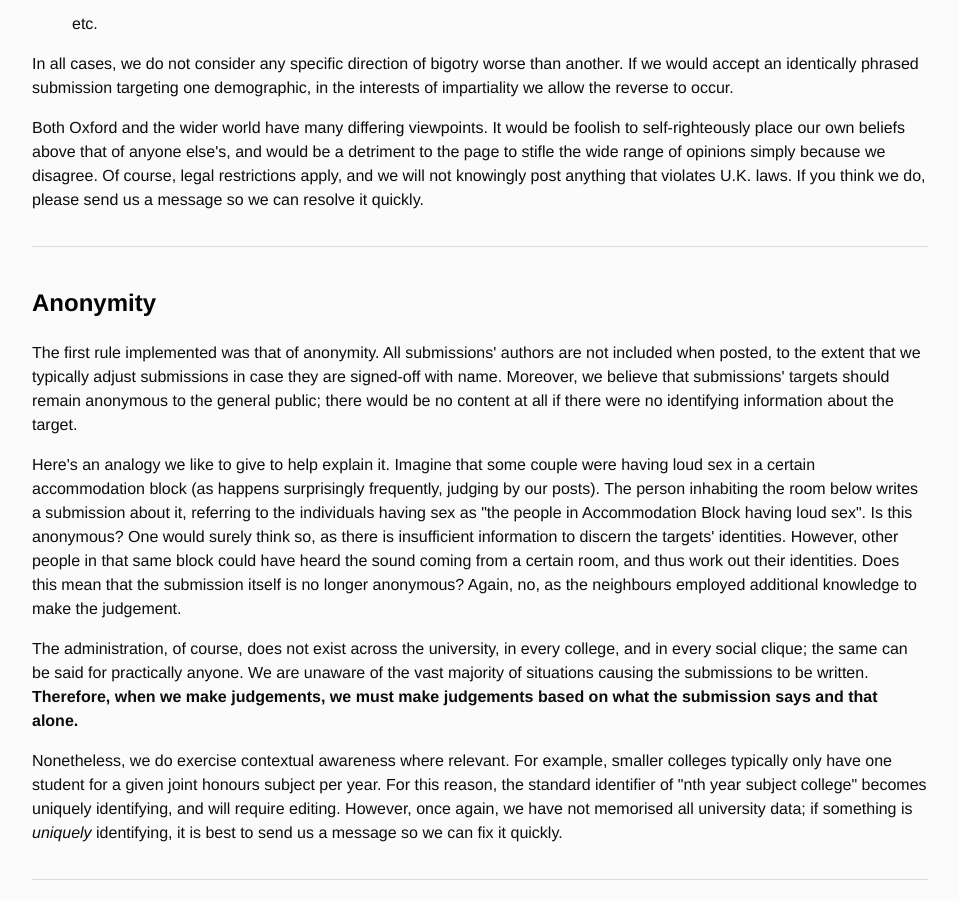
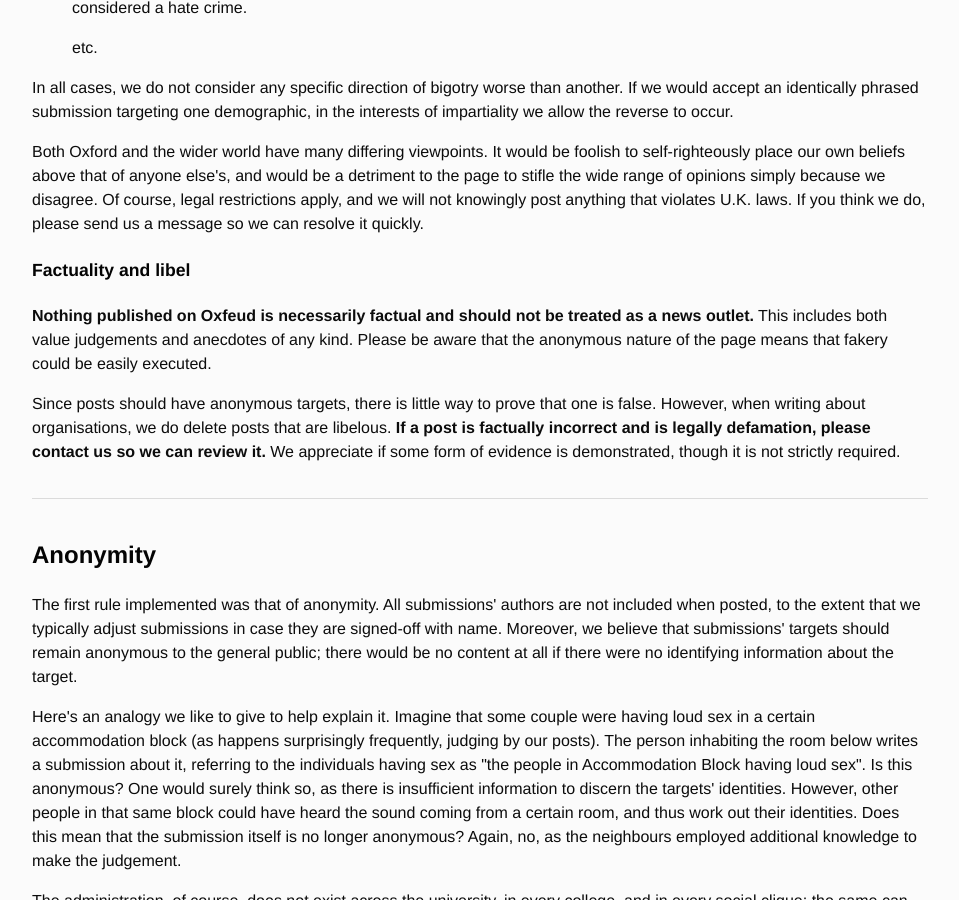
Before and after one commit to Oxfeud/oxfeud.github.io, a Jekyll site: the page built from index.html, in a window 1280 px wide and 900 px high, scrolled down 3385 px. Shown: the whole window, without its empty margins (160-1119 px from the left). Built offline with Jekyll 4.4.1, drawn with Linux system fonts in a browser that asks for light colours.

Commit message:
Update index.html

```diff
--- a/index.html
+++ b/index.html
@@ -12,7 +12,8 @@
 		<li><a href="#SubMet">Submission methods</a></li>
 		<li><a href="#InsDes">Inspiration and design</a></li>
 		<li><a href="#Endors">Endorsement</a><ol>
-			<li><a href="#StaBig">Stance on bigotry</a></li></ol>
+			<li><a href="#StaBig">Stance on bigotry</a></li>
+			<li><a href="#Libel">Factuality and libel</a></li></ol>
 		</li>
 		<li><a href="#Anony">Anonymity</a></li>
 		<li><a href="#RulMod">Rules and moderation</a><ol>
@@ -87,6 +88,9 @@
 	</ul>
 	<p>In all cases, we do not consider any specific direction of bigotry worse than another. If we would accept an identically phrased submission targeting one demographic, in the interests of impartiality we allow the reverse to occur.</p>
 	<p>Both Oxford and the wider world have many differing viewpoints. It would be foolish to self-righteously place our own beliefs above that of anyone else's, and would be a detriment to the page to stifle the wide range of opinions simply because we disagree. Of course, legal restrictions apply, and we will not knowingly post anything that violates U.K. laws. If you think we do, please send us a message so we can resolve it quickly.</p>
+	<h4 id="Libel">Factuality and libel</h4>
+	<p><b>Nothing published on Oxfeud is necessarily factual and should not be treated as a news outlet.</b> This includes both value judgements and anecdotes of any kind. Please be aware that the anonymous nature of the page means that fakery could be easily executed.</p>
+	<p>Since posts should have anonymous targets, there is little way to prove that one is false. However, when writing about organisations, we do delete posts that are libelous. <b>If a post is factually incorrect and is legally defamation, please contact us so we can review it.</b> We appreciate if some form of evidence is demonstrated, though it is not strictly required.</p>
 	<br />
 	<div style="border-top: 1px solid #dbdbdb; font-size: 0em; margin-top: 2em; margin-bottom: 2em;"></div>
 	<br />
```
